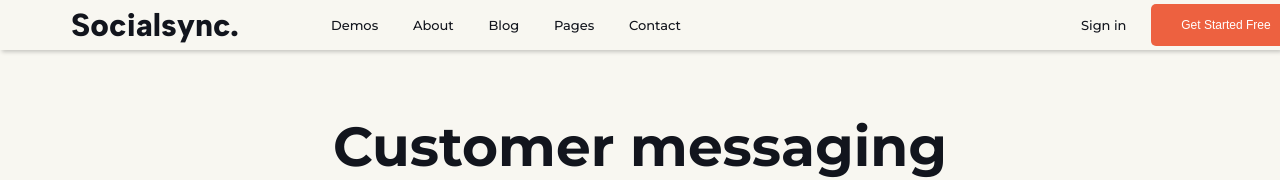
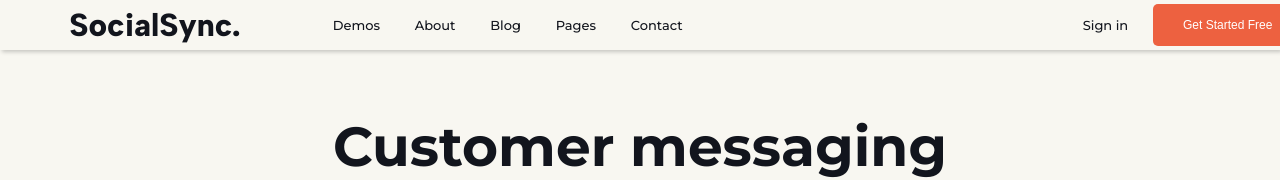
Before and after one commit to akinevans/socialsync, a React (Create React App) app: page / in a window 1280 px wide. Shown: the top 180 px of the page. Built offline with nearby package versions, Linux system fonts and the light colour scheme.

Commit message:
Update sit name from Socialsync to SocialSync

```diff
--- a/public/index.html
+++ b/public/index.html
@@ -32,7 +32,7 @@
       rel="stylesheet"
     />
 
-    <title>Socialsync</title>
+    <title>SocialSync</title>
   </head>
   <body>
     <noscript>You need to enable JavaScript to run this app.</noscript>
--- a/src/components/Navigation.js
+++ b/src/components/Navigation.js
@@ -7,7 +7,7 @@ export default function Navigation() {
     <div className='nav-outer-wrapper'>
       <div className='nav-inner-wrapper'>
         <div className='title-wrapper'>
-          <h1>Socialsync.</h1>
+          <h1>SocialSync.</h1>
         </div>
         <div className='link-wrapper'>
           <a href='/' className='link'>
```
